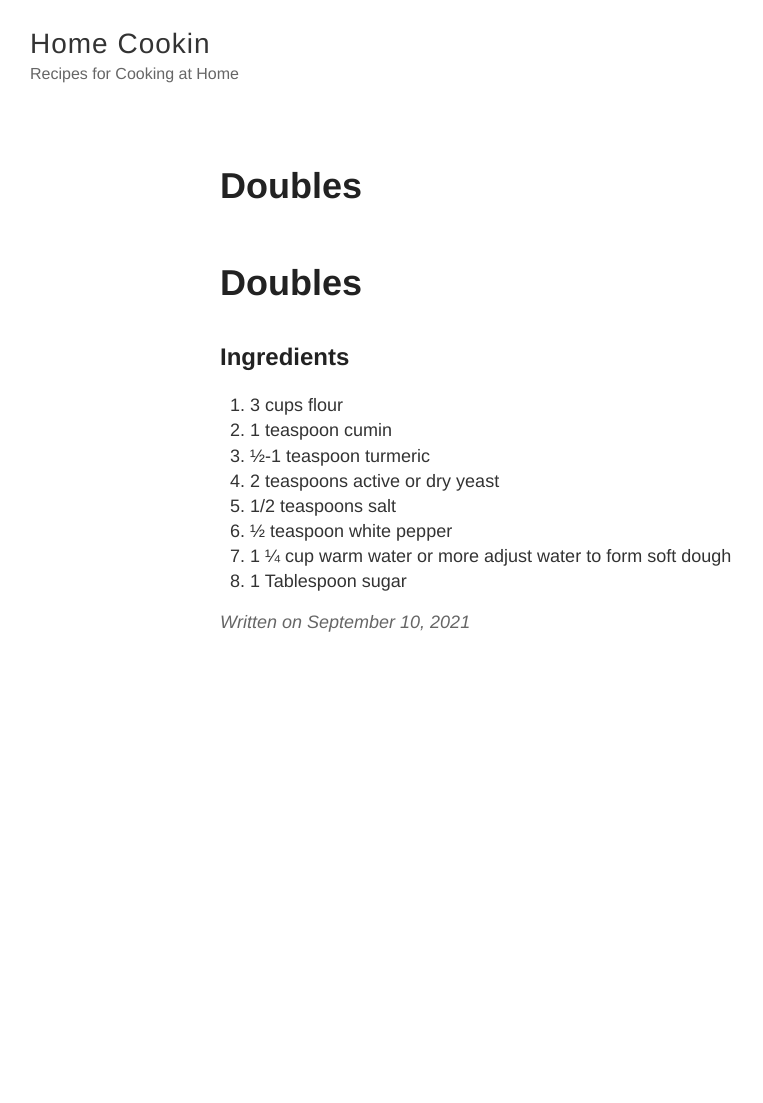
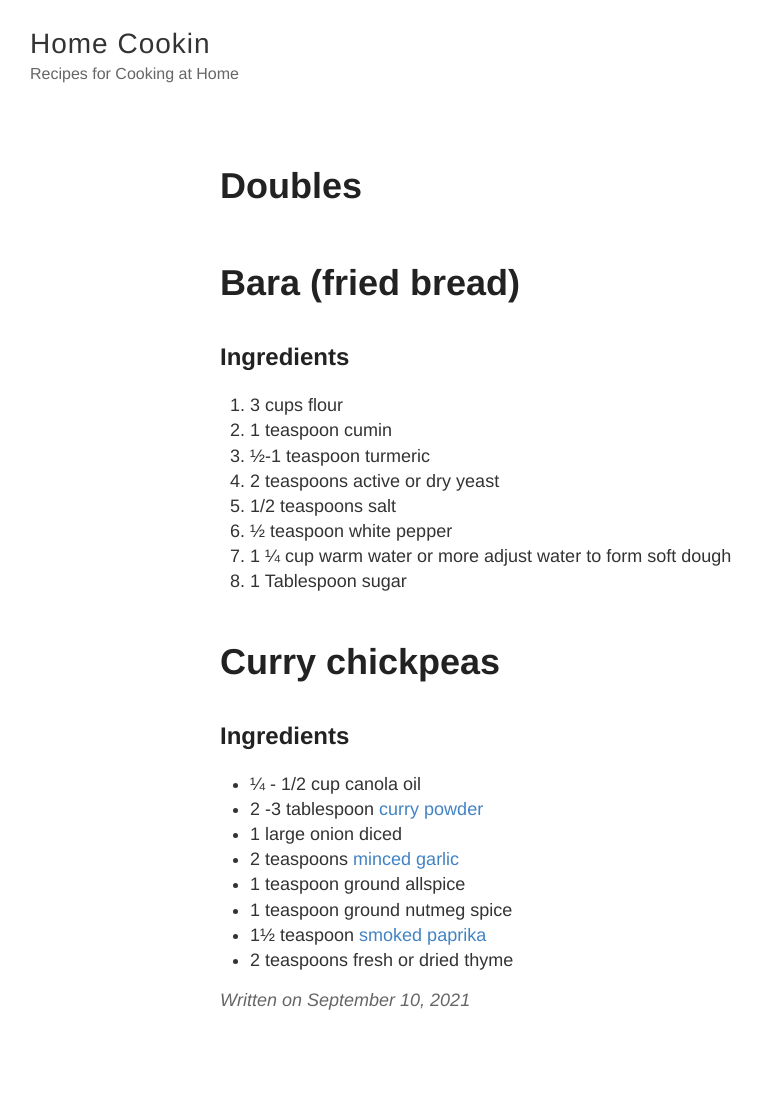
Before and after one commit to skelleyboy/cookin, a Jekyll site: the page built from _posts/2021-09-10-doubles.md, in a window 1280 px wide. Shown: the whole page, without its empty margins (0-763 px from the left). Built offline with Jekyll 4.4.1, drawn with Linux system fonts in a browser that asks for light colours; before the commit the page ends 900 px from its top, so only the background shows below that.

Commit message:
Update from Forestry.io skelleyboy updated _posts/2021-09-10-doubles.md

```diff
--- a/_posts/2021-09-10-doubles.md
+++ b/_posts/2021-09-10-doubles.md
@@ -3,7 +3,7 @@ layout: post
 title: Doubles
 
 ---
-# Doubles
+# Bara (fried bread)
 
 ## Ingredients
 
@@ -15,3 +15,16 @@ title: Doubles
 6. ½ teaspoon white pepper
 7. 1 ¼ cup warm water or more adjust water to form soft dough
 8. 1 Tablespoon sugar
+
+# Curry chickpeas
+
+## Ingredients
+
+* ¼ - 1/2 cup canola oil
+* 2 -3 tablespoon [curry powder](https://www.africanbites.com/jamaican-curry-powder/)
+* 1 large onion diced
+* 2 teaspoons [minced garlic](https://www.africanbites.com/how-to-mince-garlic/)
+* 1 teaspoon ground allspice
+* 1 teaspoon ground nutmeg spice
+* 1½ teaspoon [smoked paprika](https://www.amazon.com/gp/product/B00D62GFOE/ref=as_li_qf_sp_asin_il_tl?ie=UTF8&tag=josfav-20&camp=1789&creative=9325&linkCode=as2&creativeASIN=B00D62GFOE&linkId=322ffbeb0299275daab2f7547f491c10)
+* 2 teaspoons fresh or dried thyme
```
